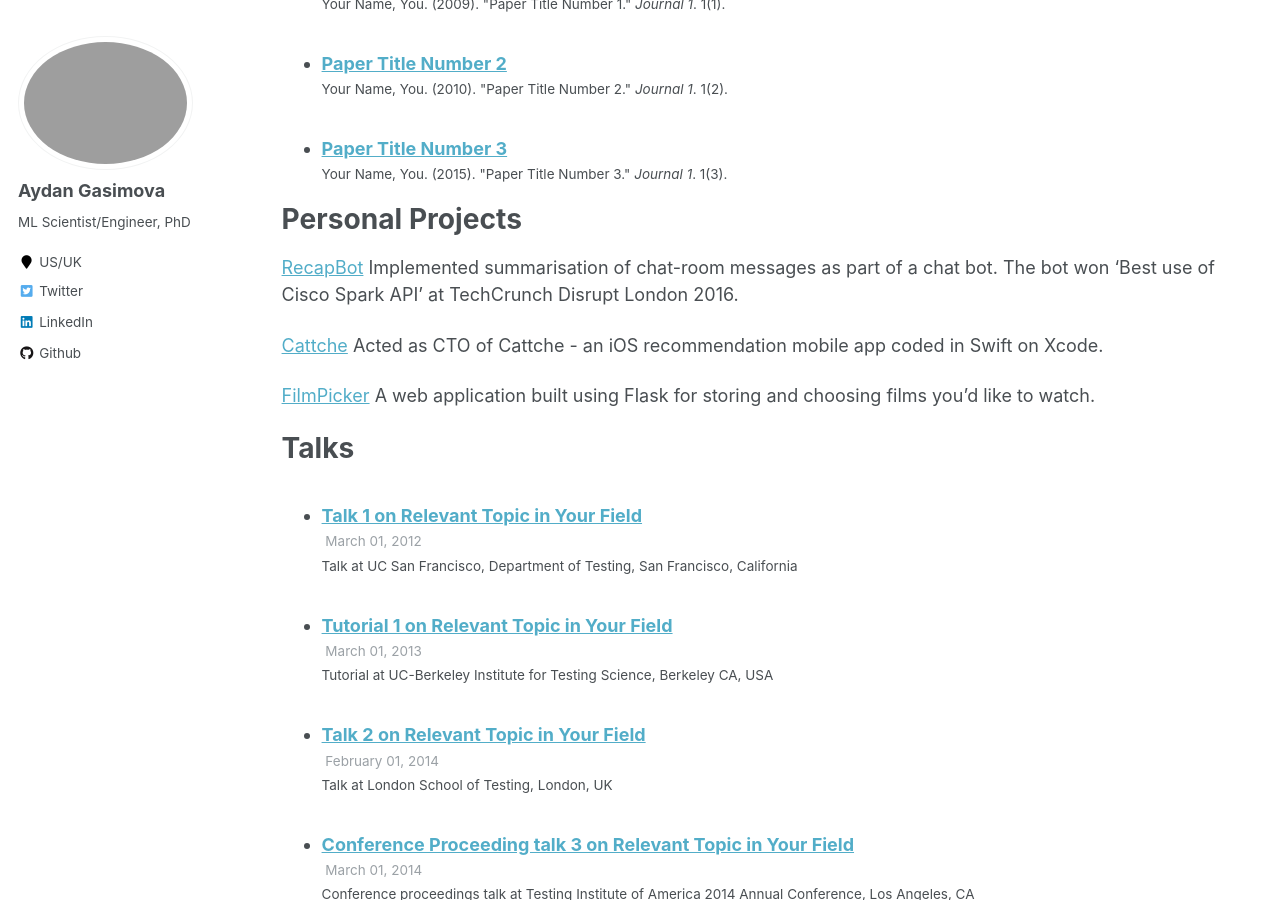
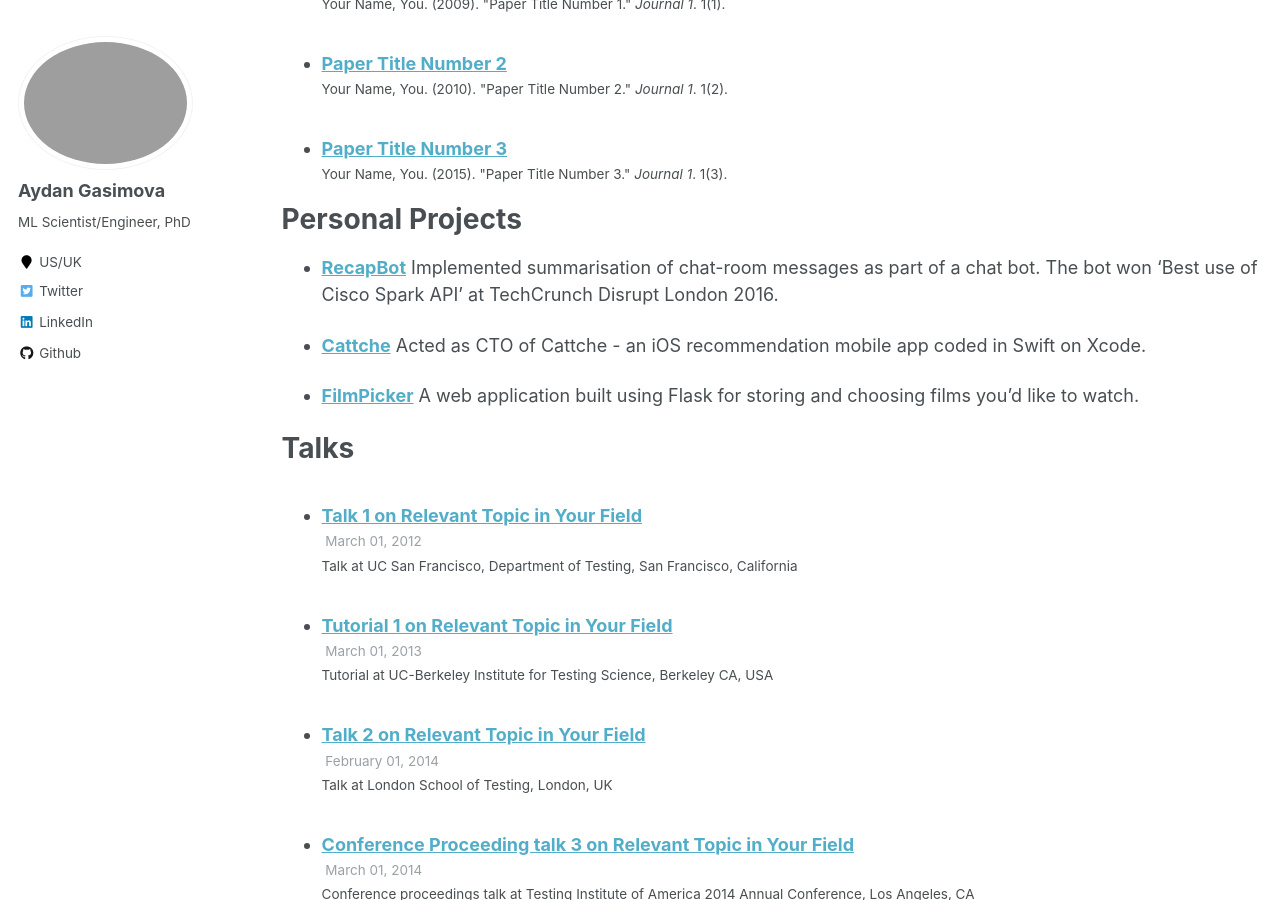
Before and after one commit to kasimayy/kasimayy.github.io, a Jekyll site: the page built from _pages/cv.md, in a window 1280 px wide and 900 px high, scrolled down 1053 px. Built offline with Jekyll 4.4.1, drawn with Linux system fonts in a browser that asks for light colours.

Commit message:
Update cv.md

```diff
--- a/_pages/cv.md
+++ b/_pages/cv.md
@@ -49,11 +49,11 @@ Publications
 
 Personal Projects
 ======
-[RecapBot](https://devpost.com/software/hackathon-chat) Implemented summarisation of chat-room messages as part of a chat bot. The bot won ‘Best use of Cisco Spark API’ at TechCrunch Disrupt London 2016.
+* [**RecapBot**](https://devpost.com/software/hackathon-chat) Implemented summarisation of chat-room messages as part of a chat bot. The bot won ‘Best use of Cisco Spark API’ at TechCrunch Disrupt London 2016.
 
-[Cattche](https://github.com/Asselinka/coolbeans) Acted as CTO of Cattche - an iOS recommendation mobile app coded in Swift on Xcode.
+* [**Cattche**](https://github.com/Asselinka/coolbeans) Acted as CTO of Cattche - an iOS recommendation mobile app coded in Swift on Xcode.
 
-[FilmPicker](https://github.com/kasimayy/FilmPicker) A web application built using Flask for storing and choosing films you’d like to watch.
+* [**FilmPicker**](https://github.com/kasimayy/FilmPicker) A web application built using Flask for storing and choosing films you’d like to watch.
 
 Talks
 ======
```
